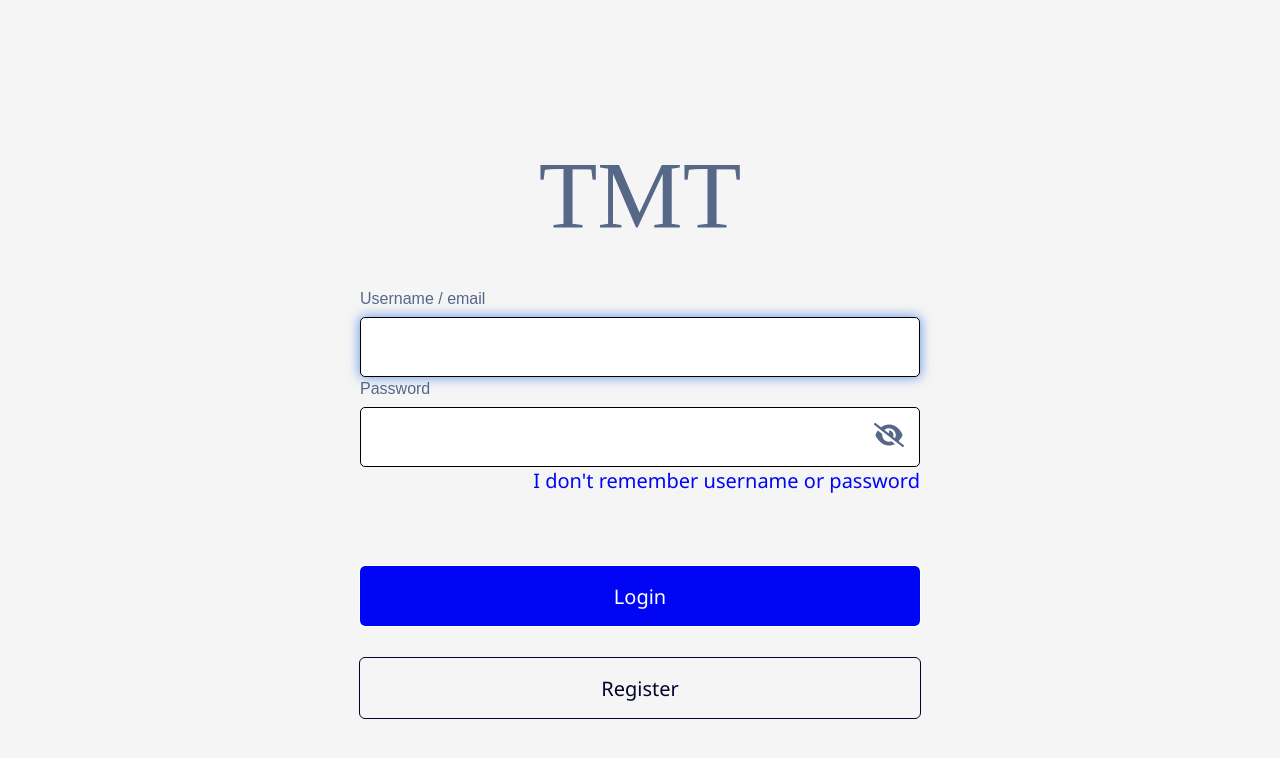
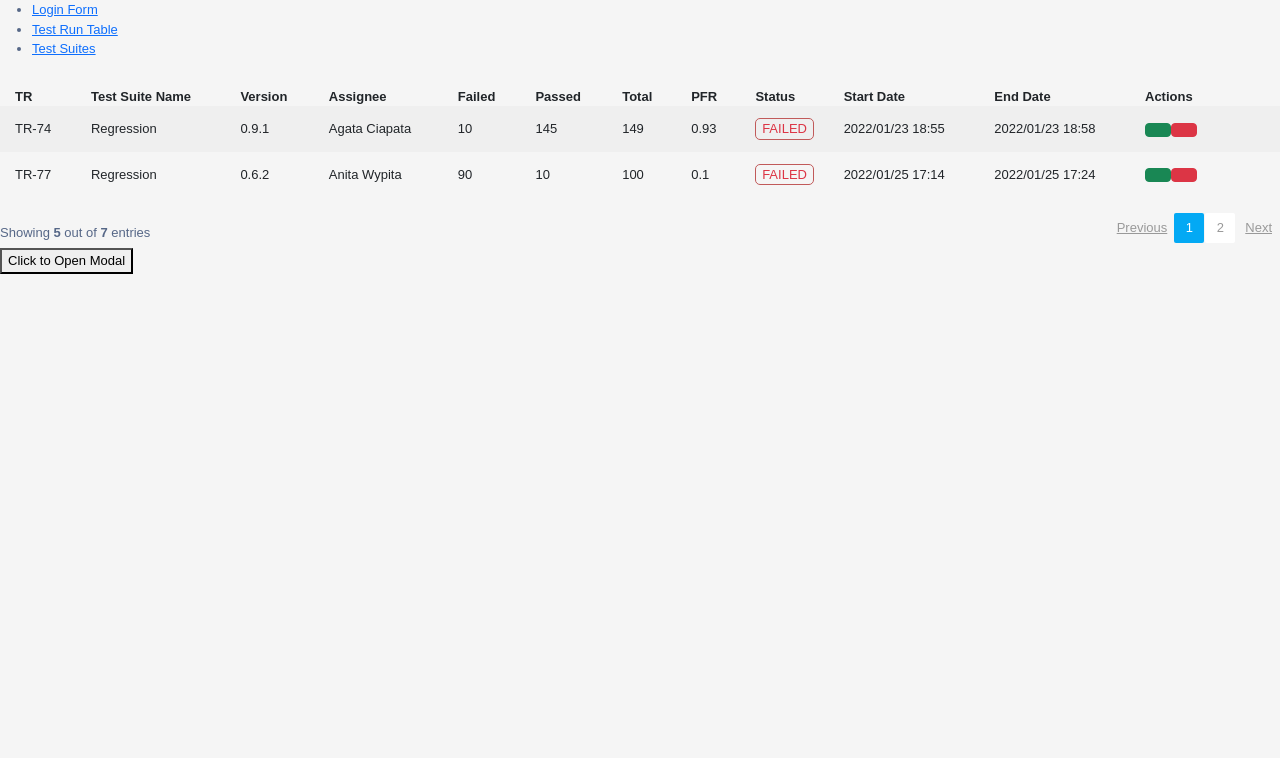
Before and after one commit to MikaelGienson/tmt-n, a React (Create React App) app: page /testruntable in a window 1280 px wide. Shown: the top 758 px of the page. Built offline with nearby package versions, Linux system fonts and the light colour scheme; a web font is replaced by a local one.

Commit message:
Added basic routing and TempNaVBar

```diff
--- a/package.json
+++ b/package.json
@@ -20,6 +20,7 @@
     "react": "^17.0.2",
     "react-color": "^2.19.3",
     "react-dom": "^17.0.2",
+    "react-router-dom": "^6.2.1",
     "react-scripts": "5.0.0",
     "typescript": "^4.5.5",
     "uuid": "^8.3.2",
--- a/src/App.tsx
+++ b/src/App.tsx
@@ -1,36 +1,19 @@
 // import "./styles.css";
 import "./index.css";
 import "bootstrap/dist/css/bootstrap.min.css";
-import LoginForm from "./components/LoginForm";
-// import Register from "./components/Register";
-import { TestSuites } from "./components/TestSuites";
-// import { Private } from "./auth/Private";
-// import { Profile } from "./auth/Profile";
-import { TestRunTable } from "./components/TestRunTable";
-import TestContextProvider from "./context/TestContext";
+import Router from './routes/index'
 import { library } from '@fortawesome/fontawesome-svg-core'
 import { fas, faEye} from '@fortawesome/free-solid-svg-icons'
+import TempNavBar from './components/TempNavBar'
 
 library.add(fas, faEye)
 
 export default function App() {
   return (
     <>
-      <LoginForm />
-      {/* <DataTable /> */}
-
+      <TempNavBar />
+      <Router />
       {/* <Private isLoggedIn={false} component={Profile} /> */}
-
-      {/* <div className="container-x1">
-        <TestSuites />
-        <div className="table-responsive">
-          <div className="table-wrapper">
-            <TestContextProvider>
-              <TestRunTable />
-            </TestContextProvider>
-          </div>
-        </div>
-      </div> */}
     </>
   );
 }
--- a/src/components/Pagination.tsx
+++ b/src/components/Pagination.tsx
@@ -50,7 +50,7 @@ const Pagination = ({ pages, setCurrentPage }: IPaginationProps) => {
           }`}
         >
           <a href="#!" onClick={() =>
-              setCurrentButton((next) => (next === 1 ? next : next + 1))}>
+              setCurrentButton((next) => (next === 1 ? next + 1: next))}>
             Next
           </a>
         </li>
--- /dev/null
+++ b/src/components/TempNavBar.js
@@ -0,0 +1,21 @@
+import { Link, Outlet } from "react-router-dom";
+export default function TempNavBar() {
+    return (
+        <>
+            <nav className="nav-bar">
+                 <ul>
+                    <li>
+                         <Link to="/"> Login Form</Link>
+                    </li>
+                     <li>
+                         <Link to="testruntable"> Test Run Table</Link>
+                     </li>
+                     <li>
+                         <Link to="testsuites">Test Suites</Link>
+                     </li>
+                 </ul>
+            </nav>
+            <Outlet />
+        </>
+    );
+}
--- a/src/components/TestRunTable.tsx
+++ b/src/components/TestRunTable.tsx
@@ -80,7 +80,6 @@ export const TestRunTable: React.FC = () => {
       >
         This is Modal Content!
       </AddProjectModal>
-      <LoginForm />
     </>
   );
 };
--- a/src/index.tsx
+++ b/src/index.tsx
@@ -1,14 +1,15 @@
 import { render } from "react-dom";
 import "./style.scss";
 import "bootstrap/dist/css/bootstrap.min.css";
+import { BrowserRouter } from 'react-router-dom'
 
 
 import App from "./App";
 
 const rootElement = document.getElementById("root");
 render(
-
+  <BrowserRouter>
     <App />
-  ,
+  </BrowserRouter>,
   rootElement
 );
--- /dev/null
+++ b/src/routes/index.js
@@ -0,0 +1,33 @@
+import { useRoutes } from "react-router-dom";
+
+import { TestRunTable } from "../components/TestRunTable";
+import { TestSuites } from "../components/TestSuites";
+import LoginForm from "../components/LoginForm";
+// import Register from "./components/Register";
+
+// import { Private } from "./auth/Private";
+// import { Profile } from "./auth/Profile";
+
+import TestContextProvider from "../context/TestContext";
+
+const Router = () => {
+    let element = useRoutes([
+        {
+          path: "/",
+          element: <LoginForm />,
+        },
+        {
+          path: "testruntable",
+          element:  <TestContextProvider>
+                        <TestRunTable />
+                    </TestContextProvider> },
+        {
+          path: "testsuites",
+          element: <TestSuites />
+        }
+      ]);
+
+    return element;
+}
+
+export default Router;
```
Also changed, not shown: 1 other file (tests, documents, lock files or other folders).
